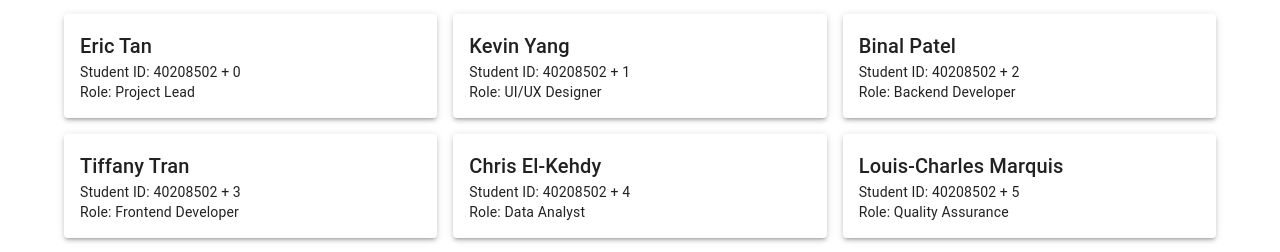
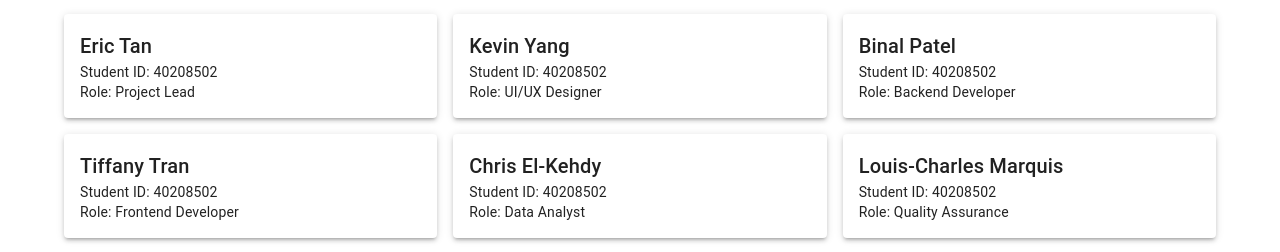
Before and after one commit to ckdu/SOEN357-YouCookIEat, a React (Create React App) app in the folder you-cook-i-eat/: page /about in a window 1280 px wide. Shown: the part 501-753 px from the top of the page. Built offline with nearby package versions, Linux system fonts and the light colour scheme.

Commit message:
remove lil thing

```diff
--- a/you-cook-i-eat/src/pages/About.js
+++ b/you-cook-i-eat/src/pages/About.js
@@ -49,7 +49,7 @@ function About() {
             <animated.div style={teamAnimation}>
               <Paper elevation={3} sx={{ p: 2 }}>
                 <Typography variant="h6">{name}</Typography>
-                <Typography variant="body2">Student ID: {`40208502 + ${index}`}</Typography>
+                <Typography variant="body2">Student ID: {`40208502`}</Typography>
                 <Typography variant="body2">Role: {["Project Lead", "UI/UX Designer", "Backend Developer", "Frontend Developer", "Data Analyst", "Quality Assurance"][index]}</Typography>
               </Paper>
             </animated.div>
```
